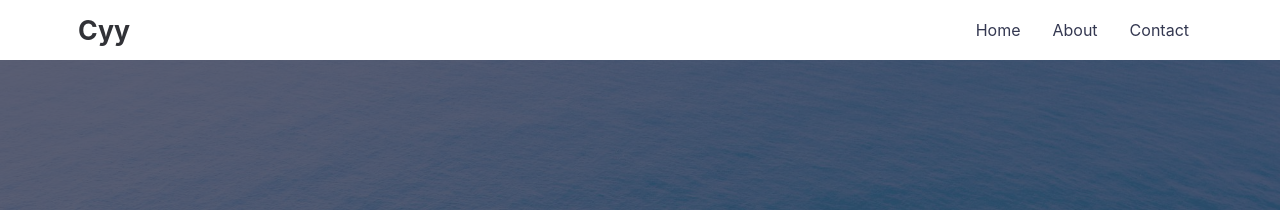
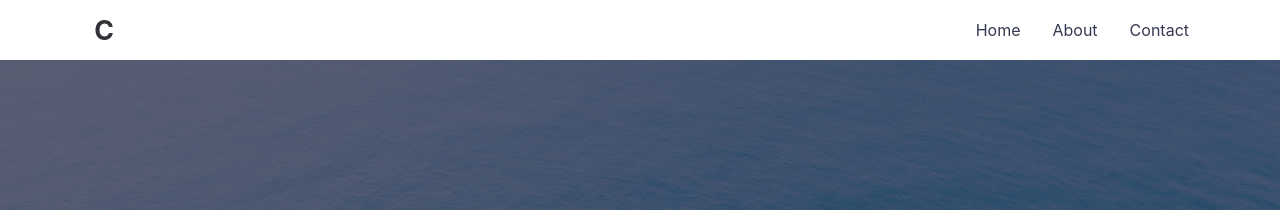
Before and after one commit to MaXiaoDiu/MaXiaoDiu.github.io, a Jekyll site: the page built from index.md, in a window 1280 px wide. Shown: the top 210 px of the page. Built offline with Jekyll 4.4.1, drawn with Linux system fonts in a browser that asks for light colours.

Commit message:
修改名称

```diff
--- a/_includes/header.html
+++ b/_includes/header.html
@@ -3,7 +3,7 @@
     <div class="header__inner">
       <a class="header__logo" href="{{ '/' | relative_url }}">
         <div class="header__logo--container">
-          <p style="font-weight: bold; font-size: 20pt; text-align: center;margin-bottom: 0">Cyy</p>
+          <p style="font-weight: bold; font-size: 20pt; text-align: center;margin-bottom: 0">C</p>
         </div>
       </a>
       <nav class="header__links">
```
